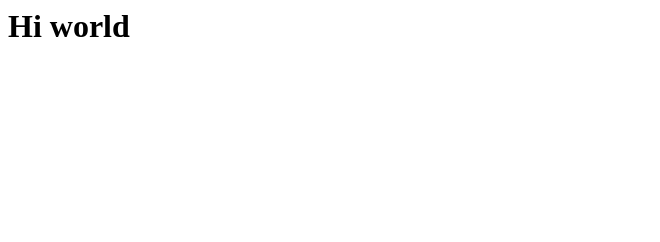
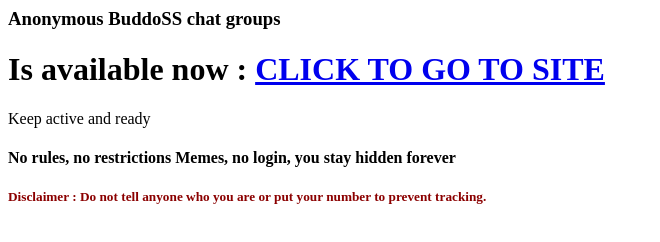
Before and after one commit to mrcaptions/bbosa8628, a plain HTML site: page index.html in a window 1280 px wide. Shown: the whole page, without its empty margins (0-660 px from the left). Drawn offline with Linux system fonts and the light colour scheme.

Commit message:
Update index.html

```diff
--- a/index.html
+++ b/index.html
@@ -1 +1,14 @@
-<h1>Hi world</h1>
+<h3>
+
+  Anonymous BuddoSS chat groups
+  <h1>Is available now : <a href="https://bbosa8628.site"><strong>CLICK TO GO TO SITE</strong></a></h1>
+  Keep active and ready
+
+</h3>
+
+<h4>
+  No rules, no restrictions
+  Memes, no login, you stay hidden forever
+</h4>
+
+<h5 style="color: darkred;">Disclaimer : Do not tell anyone who you are or put your number to prevent tracking.</h5>
```
